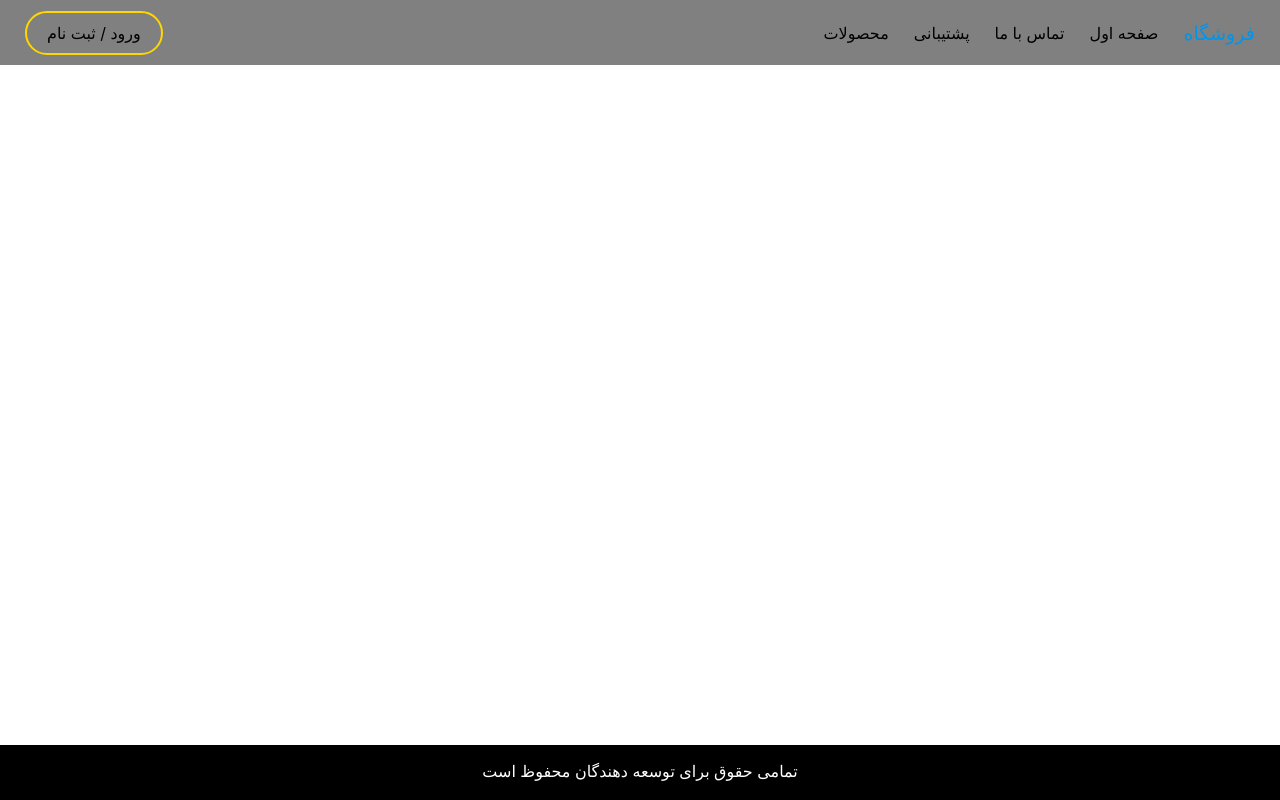
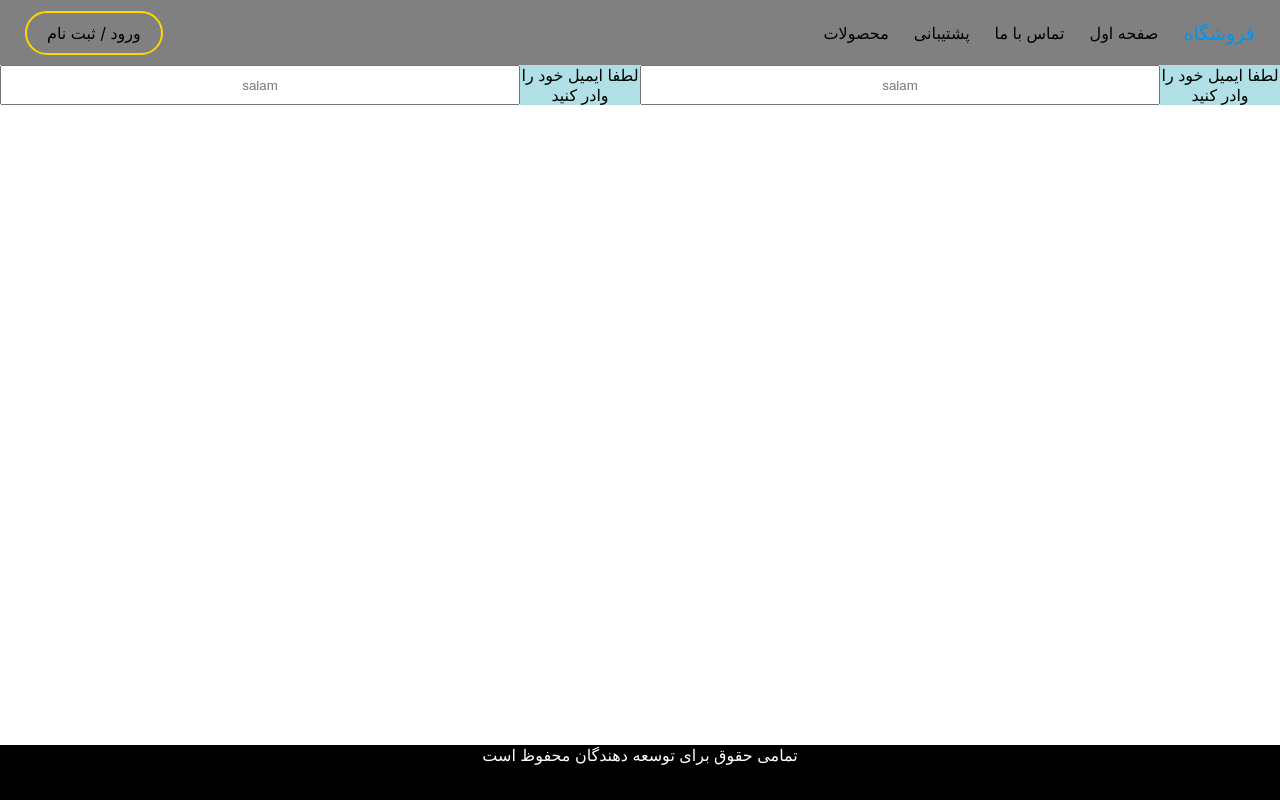
Before and after one commit to mohammadt444/IE, a React (Create React App) app in the folder frontend/: page / in a window 1280 px wide. Built offline with nearby package versions, Linux system fonts and the light colour scheme; a small style sheet from the web is missing.

Commit message:
feat: Add input

```diff
--- a/frontend/src/app/main/App.js
+++ b/frontend/src/app/main/App.js
@@ -1,5 +1,6 @@
 import Footer from "./components/footer/footer";
 import Header from "./components/header/header";
+import Input from "./components/input/input";
 
 function App() {
   return (
@@ -22,7 +23,20 @@ function App() {
         }}
       >
         <Header />
-        <div style={{ display: "flex", flexGrow: 1 }}></div>
+        <div style={{ display: "flex", flexDirection: "column", flexGrow: 1 }}>
+          <div style={{ display: "flex", flexDirection: "row" }}>
+            <Input
+              type="email"
+              text="لطفا ایمیل خود را وادر کنید"
+              placeholder="salam"
+            />
+            <Input
+              type="email"
+              text="لطفا ایمیل خود را وادر کنید"
+              placeholder="salam"
+            />
+          </div>
+        </div>
         <Footer />
       </div>
     </div>
--- /dev/null
+++ b/frontend/src/app/main/components/input/input.css
@@ -0,0 +1,17 @@
+.input {
+  display: flex;
+  flex-grow: 1;
+}
+
+.input-placeholder {
+  display: flex;
+  text-align: center;
+  flex-grow: 1;
+}
+
+.input-label {
+  background-color: powderblue;
+  display: flex;
+  width: 120px;
+  text-align: center;
+}
--- /dev/null
+++ b/frontend/src/app/main/components/input/input.jsx
@@ -0,0 +1,21 @@
+import React from "react";
+import "./input.css";
+
+function Input({ type, text, placeholder }) {
+  return (
+    <div className="input">
+      <input
+        type={type}
+        name="txtSearch"
+        placeholder={placeholder}
+        pattern={type === "email" ? "*@*.*" : type === "name" ? "s" : ""}
+        className="input-placeholder"
+      />
+      <label for="user-name" className="input-label">
+        {text}
+      </label>
+    </div>
+  );
+}
+
+export default Input;
--- a/frontend/src/css/index.css
+++ b/frontend/src/css/index.css
@@ -2,8 +2,12 @@ html {
   height: 100%;
 }
 
+* {
+  margin: 0;
+  padding: 0;
+}
+
 body {
-  margin: 0;
   font-family: yekan, -apple-system, BlinkMacSystemFont, "Segoe UI", "Roboto",
     "Oxygen", "Ubuntu", "Cantarell", "Fira Sans", "Droid Sans", "Helvetica Neue",
     sans-serif;
```
